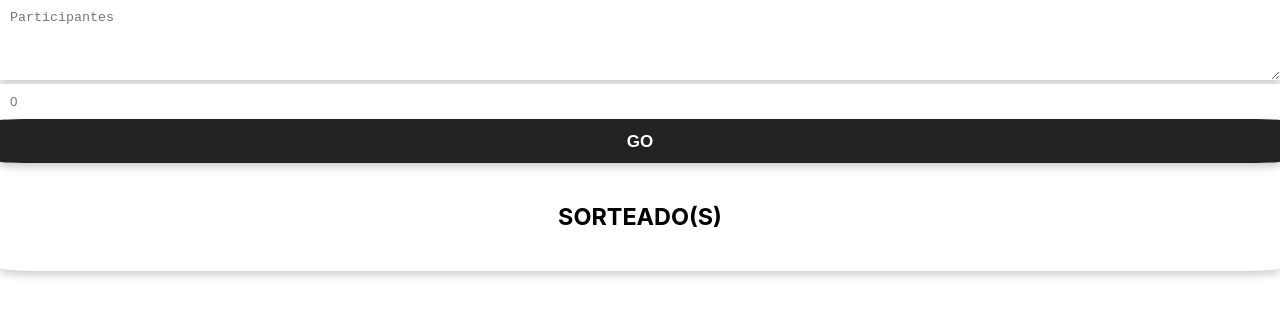
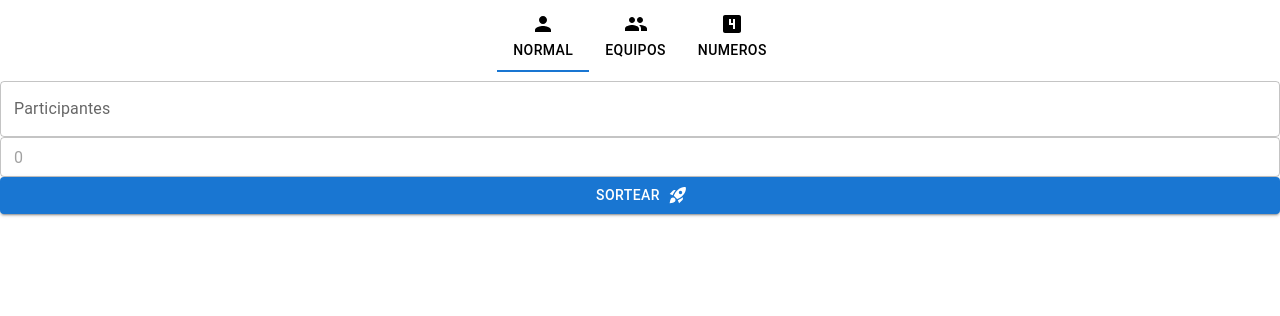
Before and after one commit to JuanDiazDev/random, a Next.js app: page /components/parts in a window 1280 px wide. Shown: the top 316 px of the page. Built offline with nearby package versions, Linux system fonts and the light colour scheme; a web font is replaced by a local one.

Commit message:
Add files via upload

```diff
--- a/pages/components/parts.js
+++ b/pages/components/parts.js
@@ -1,14 +1,35 @@
 import React from "react";
+import {Tabs, Tab } from '@mui/material';
+import Looks4Icon from '@mui/icons-material/Looks4';
+import PersonIcon from '@mui/icons-material/Person';
+import GroupIcon from '@mui/icons-material/Group';
+import RocketLaunchIcon from '@mui/icons-material/RocketLaunch';
+import { FormControl, TextField, Button, Card, ListItem, ListItemText, ListItemAvatar, Avatar} from '@mui/material';
+import Box from '@mui/material/Box';
+import { Winners } from "./winners";
+
+
+const FUNCIONES = {'normal': 'Normal', 'equipos': 'Equipos', 'numeros': 'Numeros'};
 
 export default function Parts() {
-    const [winners, setWinners] = React.useState([]);
+    const [winnersNames, setWinnersNames] = React.useState([]);
     const [names, setNames] = React.useState('');
     const [number, setNumber] = React.useState(0);
+    const [numeroSorteo, setNumeroSorteo] = React.useState(1);
+    const [activeTab, setActiveTab] = React.useState(0)
+
+    function createArray(n){
+        const foo = [];
+        for (var i = 1; i <= n; i++) {
+            foo.push(i);
+        }
+        return foo;
+    }
 
     function handleSubmit(event){
         event.preventDefault();
-        const new_parts = names.split("\n");
-        setWinners(pick(number, new_parts));
+        const new_parts = activeTab === 2 ? createArray(numeroSorteo) : names.split("\n");
+        setWinnersNames(pick(activeTab === 1 ? names.length : number, new_parts.map(e => e.toString())));
     };
 
     function handleChange(event){
@@ -21,12 +42,20 @@ export default function Parts() {
         setNumber(event.target.value);
     };
 
+    function handleChangeNumeroSorteo(event){
+        event.preventDefault();
+        setNumeroSorteo(event.target.value);
+    };
+
+    function handleChangeTab(event, newActiveTab){
+        setWinnersNames([])
+        setActiveTab(newActiveTab);
+    }
+
     function pick(n, parts){
-        // Shuffle array
-        const prueba = {'Elena':0, 'Juan': 0, 'Emiliano': 0};
+
         const shuffled = parts.sort(() => 0.5 - Math.random());
 
-        // Get sub-array of first n elements after shuffle
         let selected = shuffled.slice(0, n);
 
         return selected;
@@ -34,21 +63,30 @@ export default function Parts() {
 
     return (
         <div>
+            <Box>
+            <Tabs value={activeTab} onChange={handleChangeTab} sx={{paddingBottom: '9px'}} textColor="primary.dark" centered>
+  <Tab icon = {<PersonIcon/>} label={FUNCIONES.normal}/>
+  <Tab icon = {<GroupIcon/>} label={FUNCIONES.equipos} />
+  <Tab icon = {<Looks4Icon/>} label={FUNCIONES.numeros}/>
+</Tabs>
+</Box>
+<FormControl fullWidth onSubmit = {handleSubmit}
+>
+{activeTab !== 2 ? <TextField
+          id="outlined-textarea"
+          label="Participantes"
+          variant="outlined"
+          onChange = {handleChange}
+          color = "primary"
+          multiline
+        /> : <TextField onChange = {handleChangeNumeroSorteo} type="number" size="small" placeholder = '100'/>}
+        <TextField onChange = {handleChangeNumber} type="number" size="small" placeholder = '0'/>
+        <Button variant="contained" onClick = {handleSubmit} color = "primary" endIcon={<RocketLaunchIcon />}>
+  sortear
+</Button>
 
-            <form onSubmit = {handleSubmit}>
-                <textarea className="form-control" rows="4" placeholder="Participantes" onChange = {handleChange}></textarea>
-                <input type="number" className = "form-control" placeholder = '0' onChange = {handleChangeNumber}/>
-                <button className = "button-31" type="submit" value="Submit">GO</button>
-            </form>
-
-            <div className="card">
-                <h3>SORTEADO(S)</h3>
-                {winners.map((name) => (
-                    <p key = "win" className="font-names">{name}</p>
-                ))}
-            </div>
+</FormControl>
+           <Winners winners={winnersNames} equipos={activeTab === 1 ? number : 0}/>
         </div>
     );
 }
-
-//<button class="button-31" role="button">Button 31</button>
```
